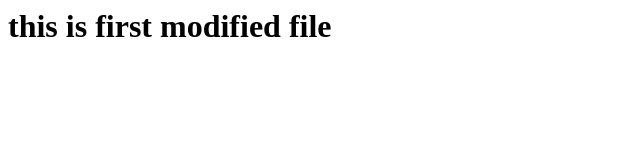
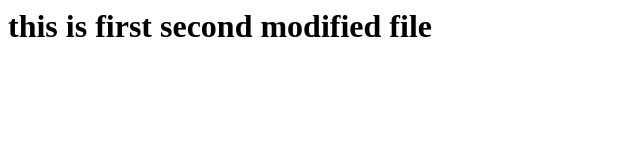
Before and after one commit to bhaveshdevaliya15/repo1, a plain HTML site: page index.html in a window 1280 px wide. Shown: the whole page, without its empty margins (0-640 px from the left). Drawn offline with Linux system fonts and the light colour scheme.

Commit message:
second time modified

```diff
--- a/index.html
+++ b/index.html
@@ -1 +1 @@
-<h1> this is first modified file</h1>
+<h1> this is first second modified file</h1>
```
